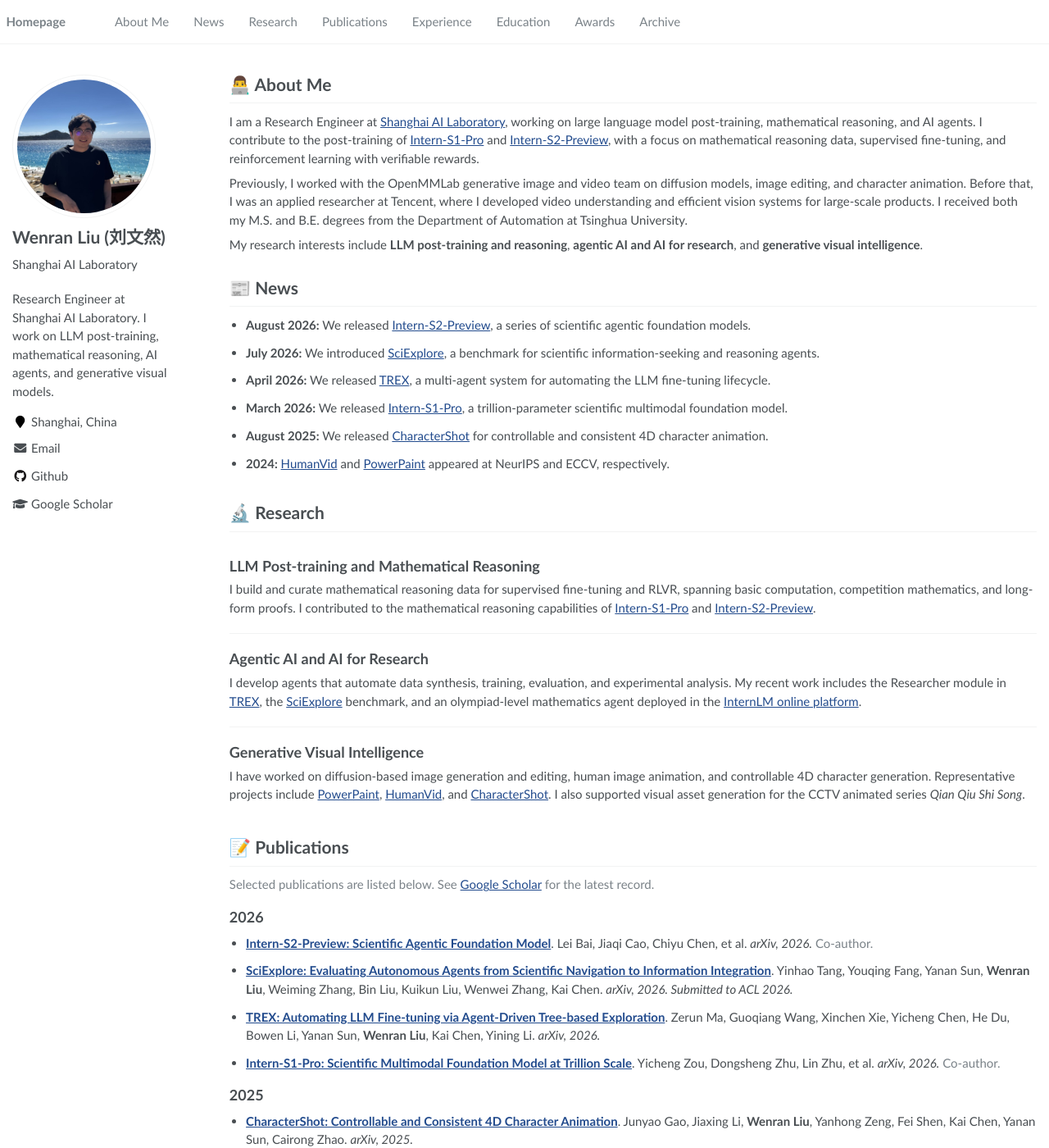
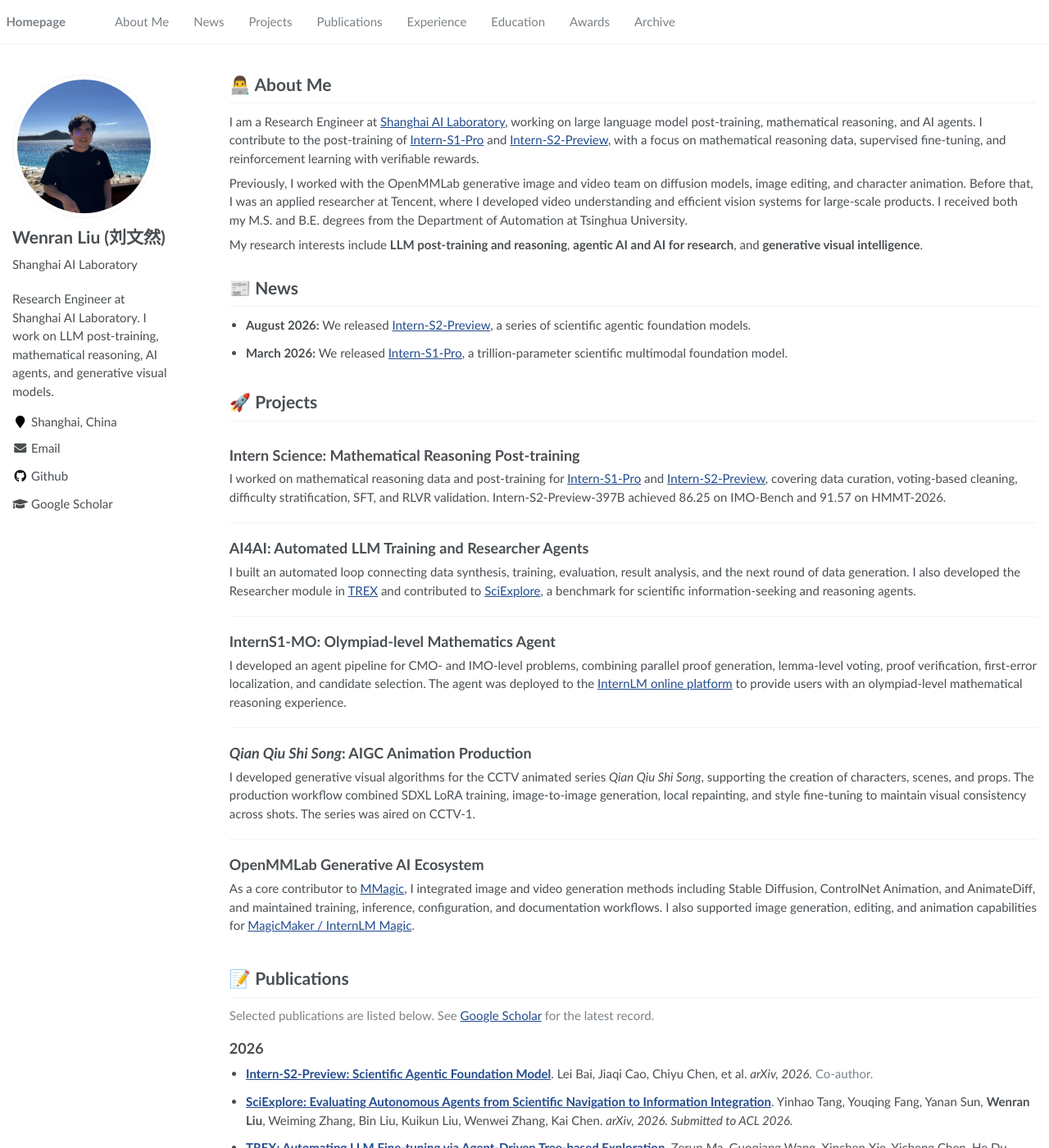
Before and after one commit to liuwenran/liuwenran.github.io, a Jekyll site: the page built from index.html, in a window 1280 px wide and 1400 px high. Shown: the whole window at 82% size. Built offline with Jekyll 4.4.1, drawn with Linux system fonts in a browser that asks for light colours; some of the changed text lies outside the part shown.

Commit message:
Refine homepage projects and news

```diff
--- a/_data/navigation.yml
+++ b/_data/navigation.yml
@@ -5,8 +5,8 @@
   - title: "News"
     url: "/#news"
 
-  - title: "Research"
-    url: "/#research"
+  - title: "Projects"
+    url: "/#projects"
 
   - title: "Publications"
     url: "/#publications"
--- a/assets/css/main.scss
+++ b/assets/css/main.scss
@@ -120,7 +120,7 @@
     margin-bottom: .75em;
 }
 
-.research-item {
+.project-item {
     padding: .15em 0 .8em;
     border-bottom: 1px solid $border-color;
 
--- a/index.html
+++ b/index.html
@@ -38,49 +38,63 @@
 
 <ul class="news-list">
   <li><strong>August 2026:</strong> We released <a href="https://arxiv.org/abs/2608.13505">Intern-S2-Preview</a>, a series of scientific agentic foundation models.</li>
-  <li><strong>July 2026:</strong> We introduced <a href="https://arxiv.org/abs/2607.20926">SciExplore</a>, a benchmark for scientific information-seeking and reasoning agents.</li>
-  <li><strong>April 2026:</strong> We released <a href="https://arxiv.org/abs/2604.14116">TREX</a>, a multi-agent system for automating the LLM fine-tuning lifecycle.</li>
   <li><strong>March 2026:</strong> We released <a href="https://arxiv.org/abs/2603.25040">Intern-S1-Pro</a>, a trillion-parameter scientific multimodal foundation model.</li>
-  <li><strong>August 2025:</strong> We released <a href="https://arxiv.org/abs/2508.07409">CharacterShot</a> for controllable and consistent 4D character animation.</li>
-  <li><strong>2024:</strong> <a href="https://arxiv.org/abs/2407.17438">HumanVid</a> and <a href="https://arxiv.org/abs/2312.03594">PowerPaint</a> appeared at NeurIPS and ECCV, respectively.</li>
 </ul>
 
-<span class="anchor" id="research"></span>
+<span class="anchor" id="projects"></span>
 
-<h1>🔬 Research</h1>
+<h1>🚀 Projects</h1>
 
-<div class="research-item">
-  <h2>LLM Post-training and Mathematical Reasoning</h2>
+<div class="project-item">
+  <h2>Intern Science: Mathematical Reasoning Post-training</h2>
   <p>
-    I build and curate mathematical reasoning data for supervised fine-tuning and RLVR,
-    spanning basic computation, competition mathematics, and long-form proofs.
-    I contributed to the mathematical reasoning capabilities of
+    I worked on mathematical reasoning data and post-training for
     <a href="https://arxiv.org/abs/2603.25040">Intern-S1-Pro</a> and
-    <a href="https://arxiv.org/abs/2608.13505">Intern-S2-Preview</a>.
+    <a href="https://arxiv.org/abs/2608.13505">Intern-S2-Preview</a>, covering data curation,
+    voting-based cleaning, difficulty stratification, SFT, and RLVR validation.
+    Intern-S2-Preview-397B achieved 86.25 on IMO-Bench and 91.57 on HMMT-2026.
   </p>
 </div>
 
-<div class="research-item">
-  <h2>Agentic AI and AI for Research</h2>
+<div class="project-item">
+  <h2>AI4AI: Automated LLM Training and Researcher Agents</h2>
   <p>
-    I develop agents that automate data synthesis, training, evaluation, and experimental analysis.
-    My recent work includes the Researcher module in
-    <a href="https://arxiv.org/abs/2604.14116">TREX</a>, the
-    <a href="https://arxiv.org/abs/2607.20926">SciExplore</a> benchmark, and an olympiad-level
-    mathematics agent deployed in the
-    <a href="https://internlm.intern-ai.org.cn/">InternLM online platform</a>.
+    I built an automated loop connecting data synthesis, training, evaluation, result analysis,
+    and the next round of data generation. I also developed the Researcher module in
+    <a href="https://arxiv.org/abs/2604.14116">TREX</a> and contributed to
+    <a href="https://arxiv.org/abs/2607.20926">SciExplore</a>, a benchmark for scientific
+    information-seeking and reasoning agents.
   </p>
 </div>
 
-<div class="research-item">
-  <h2>Generative Visual Intelligence</h2>
+<div class="project-item">
+  <h2>InternS1-MO: Olympiad-level Mathematics Agent</h2>
   <p>
-    I have worked on diffusion-based image generation and editing, human image animation,
-    and controllable 4D character generation. Representative projects include
-    <a href="https://arxiv.org/abs/2312.03594">PowerPaint</a>,
-    <a href="https://arxiv.org/abs/2407.17438">HumanVid</a>, and
-    <a href="https://arxiv.org/abs/2508.07409">CharacterShot</a>.
-    I also supported visual asset generation for the CCTV animated series <em>Qian Qiu Shi Song</em>.
+    I developed an agent pipeline for CMO- and IMO-level problems, combining parallel proof generation,
+    lemma-level voting, proof verification, first-error localization, and candidate selection.
+    The agent was deployed to the <a href="https://internlm.intern-ai.org.cn/">InternLM online platform</a>
+    to provide users with an olympiad-level mathematical reasoning experience.
+  </p>
+</div>
+
+<div class="project-item">
+  <h2><em>Qian Qiu Shi Song</em>: AIGC Animation Production</h2>
+  <p>
+    I developed generative visual algorithms for the CCTV animated series <em>Qian Qiu Shi Song</em>,
+    supporting the creation of characters, scenes, and props. The production workflow combined
+    SDXL LoRA training, image-to-image generation, local repainting, and style fine-tuning to maintain
+    visual consistency across shots. The series was aired on CCTV-1.
+  </p>
+</div>
+
+<div class="project-item">
+  <h2>OpenMMLab Generative AI Ecosystem</h2>
+  <p>
+    As a core contributor to <a href="https://github.com/open-mmlab/mmagic">MMagic</a>, I integrated
+    image and video generation methods including Stable Diffusion, ControlNet Animation, and AnimateDiff,
+    and maintained training, inference, configuration, and documentation workflows. I also supported
+    image generation, editing, and animation capabilities for
+    <a href="https://magic-animation.intern-ai.org.cn/home">MagicMaker / InternLM Magic</a>.
   </p>
 </div>
 
@@ -144,18 +158,6 @@
   </li>
 </ul>
 
-<h2>Earlier Work</h2>
-<ul class="publication-list">
-  <li>
-    <a href="https://doi.org/10.1109/MMSP.2018.8547088"><strong>3-Stream Convolutional Networks for Video Action Recognition with Hybrid Motion Field</strong></a>.
-    Wukui Yang, Shan Gao, <strong>Wenran Liu</strong>, Xiangyang Ji. <em>IEEE MMSP, 2018.</em>
-  </li>
-  <li>
-    <a href="https://doi.org/10.1109/GlobalSIP.2017.8309182"><strong>Transfer Knowledge for High Sparsity in Deep Neural Networks</strong></a>.
-    <strong>Wenran Liu</strong>, Xiaogang Chen, Xiangyang Ji. <em>IEEE GlobalSIP, 2017.</em>
-  </li>
-</ul>
-
 <span class="anchor" id="experience"></span>
 
 <h1>💻 Experience</h1>
```
